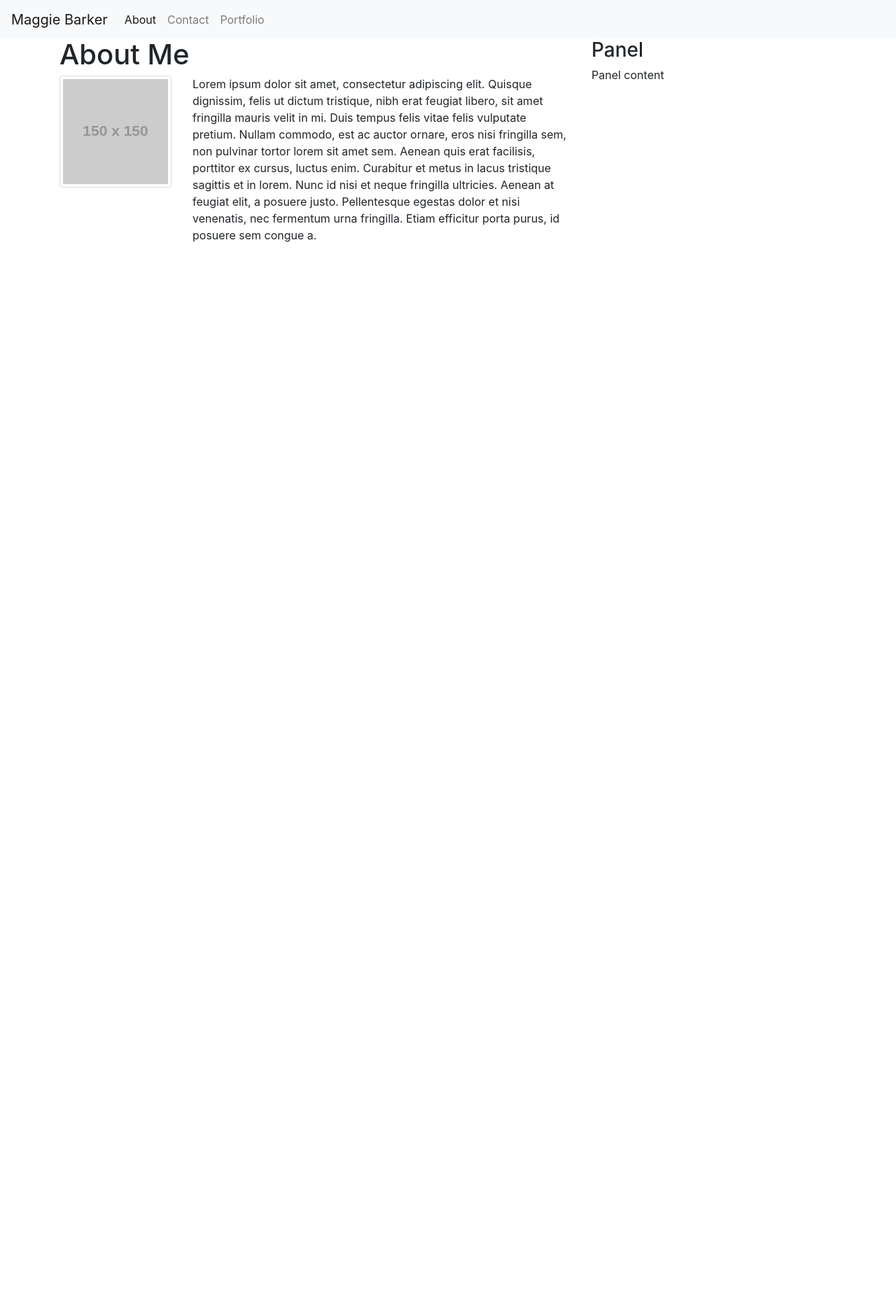
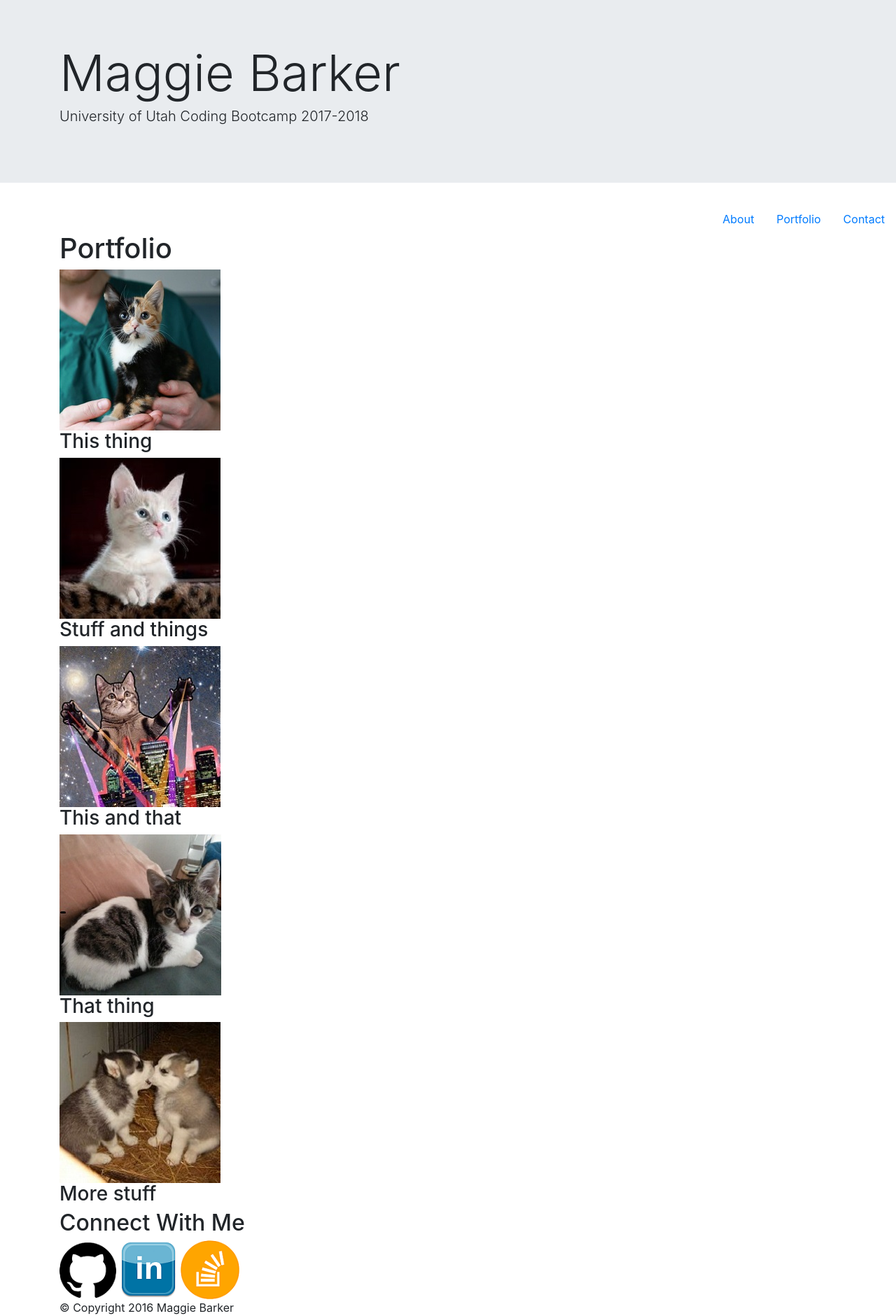
Before and after one commit to maggiebarker/bootstrap-portfolio, a plain HTML site: page portfolio.html in a window 1280 px wide. Shown: the whole page at 70% size. Before the commit the page ends 800 px from the top, so only its background shows below. Drawn offline with nearby package versions, Linux system fonts and the light colour scheme; placeholder pictures from the web are drawn by us.

Commit message:
starting over w/ prewritten html from r-p

```diff
--- a/contact.html
+++ b/contact.html
@@ -1,11 +1,10 @@
 <!DOCTYPE html>
-<html lang="en">
+  <html>
     <head>
-
-	<title>Bootstrap Portfolio</title>
+      <title>About Me</title>
 
       <meta charset="utf-8">
-	<meta name="viewport" content="width=device-width, initial-scale=1">
+    <meta name="viewport" content="width=device-width, initial-scale=1, shrink-to-fit=no">
 
         <link rel="stylesheet" href="https://maxcdn.bootstrapcdn.com/bootstrap/4.0.0-beta/css/bootstrap.min.css" integrity="sha384-/Y6pD6FV/Vv2HJnA6t+vslU6fwYXjCFtcEpHbNJ0lyAFsXTsjBbfaDjzALeQsN6M" crossorigin="anonymous">
 
@@ -13,66 +12,117 @@
 
       <body>
 
-	<nav class="navbar navbar-expand-lg navbar-light bg-light">
-  		<a class="navbar-brand" href="#">Maggie Barker</a>
-  			<button class="navbar-toggler" type="button" data-toggle="collapse" data-target="#navbarNav" aria-controls="navbarNav" aria-expanded="false" aria-label="Toggle navigation">
-    			<span class="navbar-toggler-icon"></span>
-  			</button>
+        <header id="masthead">
 
-  		<div class="collapse navbar-collapse" id="navbarNav">
-   			 <ul class="nav navbar-nav navbar-right">
-      			<li class="nav-item active">
-       				<a class="nav-link" href="index.html">About <span class="sr-only">(current)</span></a>
+        <div class="jumbotron jumbotron-fluid">
+          <div class="container">
+            <h1 class="display-3">Maggie Barker</h1>
+              <p class="lead">University of Utah Coding Bootcamp 2017-2018</p>
+          </div>
+        </div>
+
+<!--      <div>
+        <a href="index.html" id="logo">Maggie Barker</a>
+-->
+
+        <ul class="nav justify-content-end">
+            <li class="nav-item">
+              <a class="nav-link active" href="index.html">About</a>
+            </li>
+            <li class="nav-item">
+              <a class="nav-link" href="portfolio.html">Portfolio</a>
             </li>
             <li class="nav-item">
               <a class="nav-link" href="contact.html">Contact</a>
             </li>
-      			<li class="nav-item">
-        			<a class="nav-link" href="portfolio.html">Portfolio</a>
-      			</li>
         </ul>
+
+<!--          <nav>
+            <a href="index.html">About</a>
+            <a href="portfolio.html">Portfolio</a>
+            <a href="contact.html">Contact</a>
+          </nav>
+  -->
+    </header>
+
+
+
+
+    <div id="main-container" class="container">
+
+      <section class="main-content">
+
+        <h1>Contact</h1>
+
+        <form>
+          <div class="form-group">
+              <label for="exampleFormControlInput1">Name</label>
+              <input type=text class="form-control" id="exampleFormControlInput1" placeholder="Danaerys Targaryen">
           </div>
 
-</nav>
-
-  <div class="container">
-    <div class="row">
-      <div class="col-md-8">
-        <div class="page-header">
-          <h1>About Me</h1>
-        </div>
-        <div class="row">
-          <div class="col-md-3">
-            <img src="http://placehold.it/150x150" alt="Placeholder" class="img-thumbnail">
-          </div>
-          <div class="col-md-9">
-            <p>
-              Lorem ipsum dolor sit amet, consectetur adipiscing elit. Quisque dignissim, felis ut dictum tristique, nibh erat feugiat libero, sit amet fringilla mauris velit in mi. Duis tempus felis vitae felis vulputate pretium. Nullam commodo, est ac auctor ornare,
-              eros nisi fringilla sem, non pulvinar tortor lorem sit amet sem. Aenean quis erat facilisis, porttitor ex cursus, luctus enim. Curabitur et metus in lacus tristique sagittis et in lorem. Nunc id nisi et neque fringilla ultricies. Aenean
-              at feugiat elit, a posuere justo. Pellentesque egestas dolor et nisi venenatis, nec fermentum urna fringilla. Etiam efficitur porta purus, id posuere sem congue a.
-            </p>
-          </div>
-        </div>
+          <div class="form-group">
+              <label for="exampleFormControlInput2">Email address</label>
+              <input type="email" class="form-control" id="exampleFormControlInput2" placeholder="motherofdragons@fireandblood.com">
           </div>
 
-      <div class="col-md-4">
-        <div class="panel panel-default">
-          <div class="panel-heading">
-            <h3 class="panel-title">Panel</h3>
+          <div class="form-group">
+              <label for="exampleFormControlTextarea1">Enter your message here</label>
+              <textarea class="form-control" id="exampleFormControlTextarea1" placeholder="Khaleesi of the Great Grass Sea"></textarea>
            </div>
-          <div class="panel-body">
-            Panel content
+        </form>
+
+<!--  </div>
+  <div class="form-group">
+    <label for="exampleFormControlTextarea1">Example textarea</label>
+    <textarea class="form-control" id="exampleFormControlTextarea1" rows="3"></textarea>
   </div>
+</form>
+
+          <form id="contact-form">
+            <ui>
+              <li>
+                <label form="name">Name</label>
+                <input type="text" name="name" id="name" placeholder="Obi-Wan Kenobi" required="required">
+              </li>
+              <li>
+                <label form="name">Email</label>
+                <input type="text" name="email" id="email" placeholder="retired1@rebellion.com" required="required">
+              </li>
+              <li>
+                <label form="message">Message</label>
+                <textarea id="message" name="message" placeholder="You're our only hope" required="required"></textarea>
+              </li>
+            </ui>
+            <input type="submit" name="submit">
+          </form>
+
+
+  -->
+      </section>
+
+      <section class="sidebar">
+        <div id="connect">
+          <h2>Connect With Me</h2>
+
+
+          <a href="https://github.com/maggiebarker" target="_blank"><img src="images/github.png" class="social" alt="Github"></a>
+
+          <a href="https://www.linkedin.com/in/margaret-barker-1219a8144/" target="_blank"><img src="images/linkedin.png" class="social" alt="Linkedin"></a>
+
+          <a href="https://stackexchange.com/users/11492543/maggie-barker" target="_blank"><img src="images/stackoverflow.png" class="social" alt="Stackoverflow"></a>
         </div>
-      </div>
-    </div>
+
+      </section>
     </div>
 
 
-  <!-- jQuery CDN -->
-  <script src="https://ajax.googleapis.com/ajax/libs/jquery/1.11.3/jquery.min.js"></script>
+    <footer>
+      <div class="container">
 
-  <!-- Bootstrap JavaScript CDN -->
-  <script src="https://maxcdn.bootstrapcdn.com/bootstrap/3.3.7/js/bootstrap.min.js"></script>
+        &copy Copyright 2016 Maggie Barker
+
+      </div>
+    </footer>
+
 </body>
 </html>
--- a/portfolio.html
+++ b/portfolio.html
@@ -1,74 +1,115 @@
 <!DOCTYPE html>
-<html lang="en">
+<html>
 <head>
-
-	<title>Bootstrap Portfolio</title>
+  <title>About Me</title>
 
   <meta charset="utf-8">
-	<meta name="viewport" content="width=device-width, initial-scale=1">
+    <meta name="viewport" content="width=device-width, initial-scale=1, shrink-to-fit=no">
 
     <link rel="stylesheet" href="https://maxcdn.bootstrapcdn.com/bootstrap/4.0.0-beta/css/bootstrap.min.css" integrity="sha384-/Y6pD6FV/Vv2HJnA6t+vslU6fwYXjCFtcEpHbNJ0lyAFsXTsjBbfaDjzALeQsN6M" crossorigin="anonymous">
 
 </head>
-
 <body>
 
-	<nav class="navbar navbar-expand-lg navbar-light bg-light">
-  		<a class="navbar-brand" href="#">Maggie Barker</a>
-  			<button class="navbar-toggler" type="button" data-toggle="collapse" data-target="#navbarNav" aria-controls="navbarNav" aria-expanded="false" aria-label="Toggle navigation">
-    			<span class="navbar-toggler-icon"></span>
-  			</button>
+    <header id="masthead">
 
-  		<div class="collapse navbar-collapse" id="navbarNav">
-   			 <ul class="nav navbar-nav navbar-right">
-      			<li class="nav-item active">
-       				<a class="nav-link" href="index.html">About <span class="sr-only">(current)</span></a>
+      <header id="masthead">
+
+        <div class="jumbotron jumbotron-fluid">
+          <div class="container">
+            <h1 class="display-3">Maggie Barker</h1>
+              <p class="lead">University of Utah Coding Bootcamp 2017-2018</p>
+          </div>
+        </div>
+
+<!--      <div>
+        <a href="index.html" id="logo">Maggie Barker</a>
+-->
+
+        <ul class="nav justify-content-end">
+            <li class="nav-item">
+              <a class="nav-link active" href="index.html">About</a>
+            </li>
+            <li class="nav-item">
+              <a class="nav-link" href="portfolio.html">Portfolio</a>
             </li>
             <li class="nav-item">
               <a class="nav-link" href="contact.html">Contact</a>
             </li>
-      			<li class="nav-item">
-        			<a class="nav-link" href="portfolio.html">Portfolio</a>
-      			</li>
         </ul>
+
+<!--          <nav>
+            <a href="index.html">About</a>
+            <a href="portfolio.html">Portfolio</a>
+            <a href="contact.html">Contact</a>
+          </nav>
+  -->
+    </header>
+    </header>
+
+    <div id="main-container" class="container">
+
+      <section class="main-content">
+
+        <h1>Portfolio</h1>
+
+        <div class="work">
+
+          <img src="images/thisthing.jpg" class="port-image" alt="A thing">
+          <h3>This thing</h3>
         </div>
 
-</nav>
+        <div class="work">
 
-</body>
-
-  <div class="container">
-    <div class="row">
-      <div class="col-md-8">
-        <div class="page-header">
-          <h1>About Me</h1>
-        </div>
-        <div class="row">
-          <div class="col-md-3">
-            <img src="http://placehold.it/150x150" alt="Placeholder" class="img-thumbnail">
-          </div>
-          <div class="col-md-9">
-            <p>
-              Lorem ipsum dolor sit amet, consectetur adipiscing elit. Quisque dignissim, felis ut dictum tristique, nibh erat feugiat libero, sit amet fringilla mauris velit in mi. Duis tempus felis vitae felis vulputate pretium. Nullam commodo, est ac auctor ornare,
-              eros nisi fringilla sem, non pulvinar tortor lorem sit amet sem. Aenean quis erat facilisis, porttitor ex cursus, luctus enim. Curabitur et metus in lacus tristique sagittis et in lorem. Nunc id nisi et neque fringilla ultricies. Aenean
-              at feugiat elit, a posuere justo. Pellentesque egestas dolor et nisi venenatis, nec fermentum urna fringilla. Etiam efficitur porta purus, id posuere sem congue a.
-            </p>
-          </div>
-        </div>
+          <img src="images/stuffandthings.jpg" class="port-image" alt="stuffandthings">
+          <h3>Stuff and things</h3>
         </div>
 
-      <div class="col-md-4">
-        <div class="panel panel-default">
-          <div class="panel-heading">
-            <h3 class="panel-title">Panel</h3>
+        <div class="work">
+
+          <img src="images/thisandthat.jpg" class="port-image" alt="This and that">
+          <h3>This and that</h3>
         </div>
-          <div class="panel-body">
-            Panel content
+
+        <div class="work">
+
+          <img src="images/thatthing.jpg" class="port-image" alt="thatthing">
+          <h3>That thing</h3>
         </div>
+
+        <div class="work">
+
+          <img src="images/morestuff.jpg" class="port-image" alt="Some stuff">
+          <h3>More stuff</h3>
         </div>
+
+      </section>
+
+      <section class="sidebar">
+        <div id="connect">
+          <h2>Connect With Me</h2>
+
+
+          <a href="https://github.com/maggiebarker" target="_blank"><img src="images/github.png" class="social" alt="Github"></a>
+
+          <a href="https://www.linkedin.com/in/margaret-barker-1219a8144/" target="_blank"><img src="images/linkedin.png" class="social" alt="Linkedin"></a>
+
+          <a href="https://stackexchange.com/users/11492543/maggie-barker" target="_blank"><img src="images/stackoverflow.png" class="social" alt="Stackoverflow"></a>
         </div>
-    </div>
+
+      </section>
     </div>
 
 
+    <footer>
+      <div class="container">
+
+        &copy Copyright 2016 Maggie Barker
+
+      </div>
+    </footer>
+
+  </div>
+
+</body>
 </html>
```
Also changed, not shown: index.html (+69 -61 lines), images/auth-image.jpg (added), images/auth-image2.jpg (added), images/github.png (added), images/linkedin.png (added), images/morestuff.jpg (added), images/stackoverflow.png (added), images/stuffandthings.jpg (added), images/thatthing.jpg (added), images/thisandthat.jpg (added), images/thisthing.jpg (added), images/vintage-leaves.png (added). Lines whose indentation alone changed are shown as unchanged.
